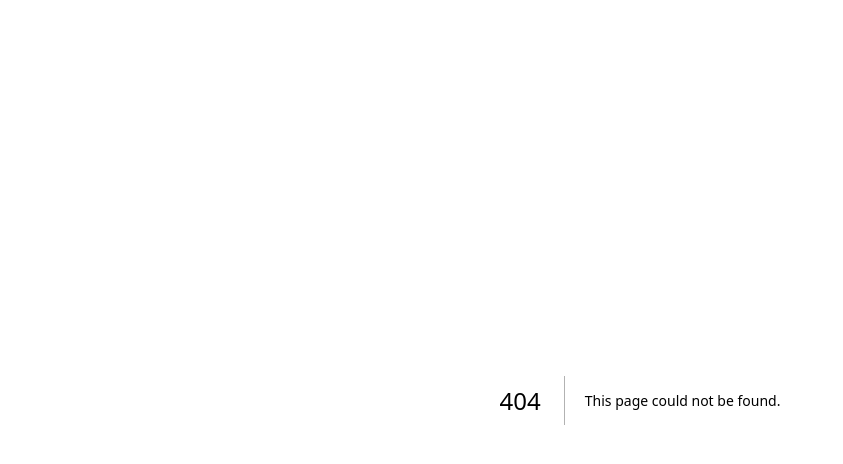
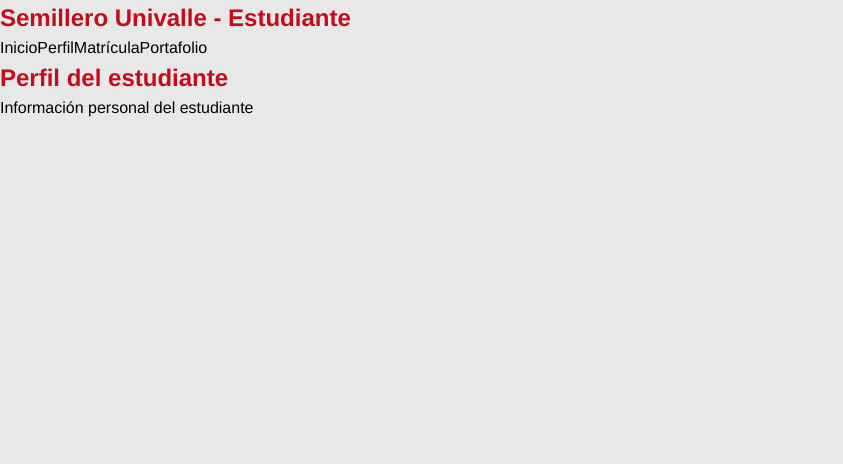
Before and after one commit to SemilleroUnivalle/semillero-app-frontend, a Next.js app: page /estudiante/perfil in a window 1280 px wide. Before the commit this address had no page. Shown: the top 464 px of the page, without its empty margins (0-843 px from the left). Built offline with nearby package versions, Linux system fonts and the light colour scheme.

Commit message:
Agregando elementos en la secci[on estudiante (#7)
* Interfaz inicio de sesion y registro

* Arreglando conflictos

* Arreglando conflictos

* Arreglando conflictos

* Update package.json

* Arreglando conflictos Parte 2

* Arreglando conflictos Parte 2

* Agregando paginas en la secci[on estudiante

```diff
--- /dev/null
+++ b/components/Navbar.tsx
@@ -0,0 +1,36 @@
+"use client";
+
+import { useState } from "react";
+import Link from "next/link";
+
+export default function Navbar() {
+  const [active, setActive] = useState("Inicio");
+
+  const menuItems = [
+    { name: "Inicio", path: "/estudiante/inicio" },
+    { name: "Perfil", path: "/estudiante/perfil" },
+    { name: "Matrícula", path: "/estudiante/matricula" },
+    { name: "Portafolio", path: "/estudiante/portafolio" },
+  ];
+
+  return (
+    <div className="bg-red-500 p-2">
+      <nav className="flex justify-center space-x-4">
+        {menuItems.map((item) => (
+          <Link
+            key={item.name}
+            href={item.path}
+            onClick={() => setActive(item.name)}
+            className={`px-4 py-2 text-sm font-medium rounded-lg ${
+              active === item.name
+                ? "bg-red-600 text-white"
+                : "text-gray-600 hover:bg-gray-200"
+            }`}
+          >
+            {item.name}
+          </Link>
+        ))}
+      </nav>
+    </div>
+  );
+}
--- a/src/app/estudiante/layout.tsx
+++ b/src/app/estudiante/layout.tsx
@@ -1,10 +1,15 @@
 import "../globals.css";
 import Image from "next/image";
+import Navbar from "../../../components/Navbar";
 
 export default function Layout({ children }: { children: React.ReactNode }) {
   return (
     <div className="">
-        <div className="">{children}</div>
+      <div className="bg-white">
+        <h1 className="">Semillero Univalle - Estudiante</h1>
+        <Navbar></Navbar>
+      </div>
+      <div className="">{children}</div>
     </div>
   );
 }
--- /dev/null
+++ b/src/app/estudiante/perfil/page.tsx
@@ -0,0 +1,10 @@
+export default function Perfil() {
+  return (
+    <div>
+      <div>
+        <h1>Perfil del estudiante</h1>
+        <p>Información personal del estudiante</p>
+      </div>
+    </div>
+  );
+}
```
Also changed, not shown: src/app/auth/layout.tsx (+0 -11 lines), src/app/estudiante/inicio/page.tsx (+6 -3 lines), src/app/estudiante/matricula/page.tsx (added, +10 -0 lines).
